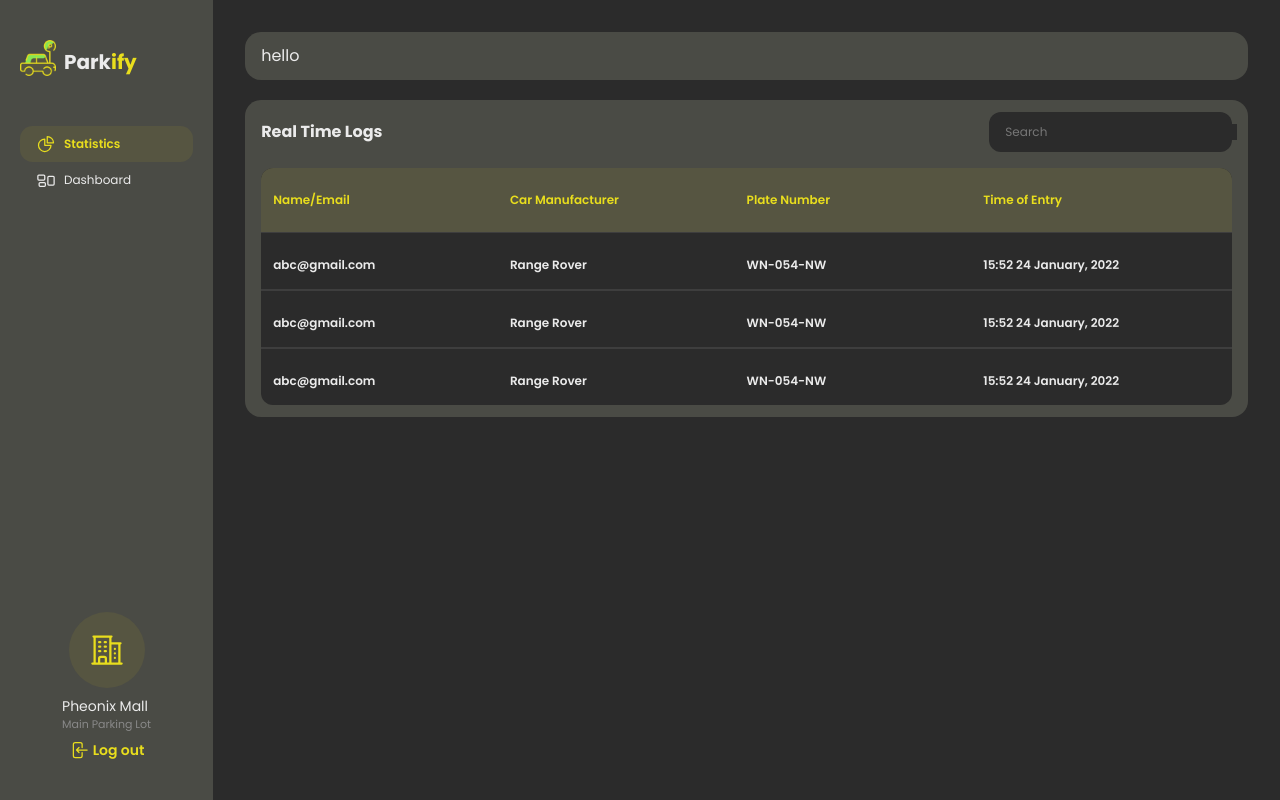
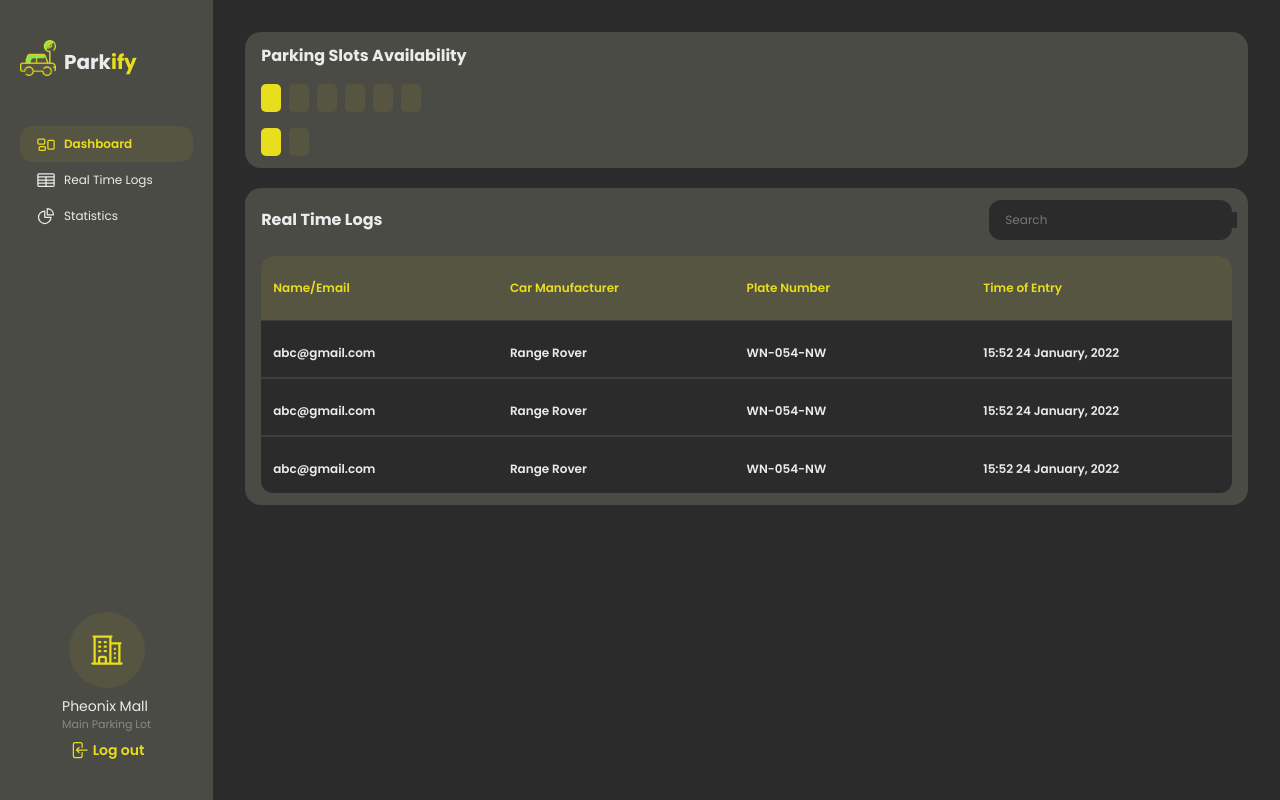
Before and after one commit to muhesh-kumar/parkify, a React (Vite) app in the folder frontend/: page / in a window 1280 px wide. Built offline with nearby package versions, Linux system fonts and the light colour scheme.

Commit message:
feat: add few more nav options in navbar and add parking slot component

```diff
--- a/frontend/src/components/layout.tsx
+++ b/frontend/src/components/layout.tsx
@@ -9,7 +9,9 @@ const Layout: FC<LayoutProps> = ({ children }) => {
   return (
     <div className="flex font-poppins text-[#EBEBEB]">
       <Navbar />
-      <div className="bg-primaryBackground w-screen p-8 flex flex-col gap-5">{children}</div>
+      <div className="bg-primaryBackground w-screen p-8 flex flex-col gap-5">
+        {children}
+      </div>
     </div>
   );
 };
--- a/frontend/src/components/navbar.tsx
+++ b/frontend/src/components/navbar.tsx
@@ -4,13 +4,34 @@ import {
   RectangleGroupIcon,
   BuildingOffice2Icon,
   ArrowLeftOnRectangleIcon,
+  TableCellsIcon,
 } from '@heroicons/react/24/outline';
 
 import cn from '../utils/classnames';
 import Logo from '../assets/logo.png';
 
+const navOptions = [
+  {
+    name: 'parking-slots-availability',
+    content: 'Dashboard',
+    icon: <RectangleGroupIcon className="h-5 w-5" />,
+  },
+  {
+    name: 'real-time-logs',
+    content: 'Real Time Logs',
+    icon: <TableCellsIcon className="h-5 w-5" />,
+  },
+  {
+    name: 'statistics',
+    content: 'Statistics',
+    icon: <ChartPieIcon className="h-5 w-5" />,
+  },
+];
+
 const Navbar = () => {
-  const [selectedNavOption, setSelectedNavOption] = useState('statistics');
+  const [selectedNavOption, setSelectedNavOption] = useState(
+    'parking-slots-availability'
+  );
 
   return (
     <div className="bg-secondaryBackground px-5 py-10 h-screen w-[250px] flex flex-col gap-[50px]">
@@ -22,30 +43,22 @@ const Navbar = () => {
       </div>
 
       <div>
+        {navOptions.map((option) => {
+          return (
             <div
               className={cn(
                 'flex gap-2 items-center text-xs py-2 px-4',
-            selectedNavOption == 'statistics'
+                selectedNavOption == option.name
                   ? 'text-fontSelected bg-selected font-semibold rounded-[12.5px]'
                   : ''
               )}
-          onClick={() => setSelectedNavOption('statistics')}
+              onClick={() => setSelectedNavOption(option.name)}
             >
-          <ChartPieIcon className="h-5 w-5" />
-          <p>Statistics</p>
+              {option.icon}
+              <p>{option.content}</p>
             </div>
-        <div
-          className={cn(
-            'flex gap-2 items-center text-xs py-2 px-4',
-            selectedNavOption == 'dashboard'
-              ? 'text-fontSelected bg-selected font-semibold rounded-[12.5px]'
-              : ''
-          )}
-          onClick={() => setSelectedNavOption('dashboard')}
-        >
-          <RectangleGroupIcon className="h-5 w-5" />
-          <p>Dashboard</p>
-        </div>
+          );
+        })}
       </div>
 
       <div className="mt-auto flex flex-col gap-2 items-center">
--- /dev/null
+++ b/frontend/src/components/parking-slot.tsx
@@ -0,0 +1,19 @@
+import { ReactElement, FC } from 'react';
+import cn from '../utils/classnames';
+
+type ParkingSlotProps = {
+  isAvailable?: boolean;
+};
+
+const ParkingSlot: FC<ParkingSlotProps> = ({ isAvailable = false }) => {
+  return (
+    <div
+      className={cn(
+        'w-5 h-7 rounded-[5px]',
+        !isAvailable ? 'bg-selected' : 'bg-fontSelected'
+      )}
+    ></div>
+  );
+};
+
+export default ParkingSlot;
--- a/frontend/src/components/parking-slots-availability.tsx
+++ b/frontend/src/components/parking-slots-availability.tsx
@@ -1,10 +1,23 @@
 import React from 'react';
 import SectionLayout from './section-layout';
+import ParkingSlot from './parking-slot';
 
 const ParkingSlotsAvailability = () => {
   return (
     <SectionLayout>
-      <h1>hello</h1>
+      <h2 className="text-md font-bold">Parking Slots Availability</h2>
+      <div className="flex gap-2">
+        <ParkingSlot isAvailable />
+        <ParkingSlot />
+        <ParkingSlot />
+        <ParkingSlot />
+        <ParkingSlot />
+        <ParkingSlot />
+      </div>
+      <div className="flex gap-2">
+        <ParkingSlot isAvailable />
+        <ParkingSlot />
+      </div>
     </SectionLayout>
   );
 };
```
Lines whose indentation alone changed are shown as unchanged.
